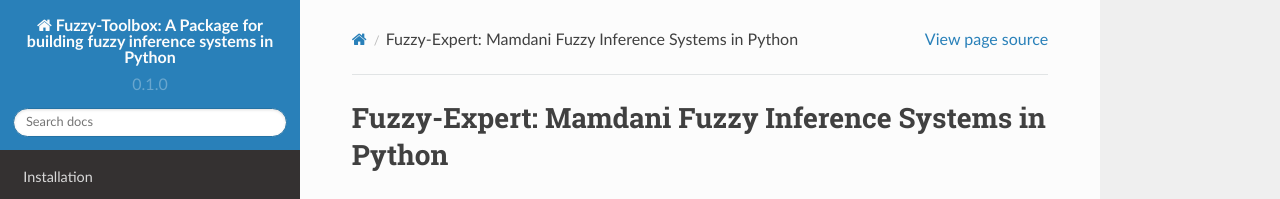
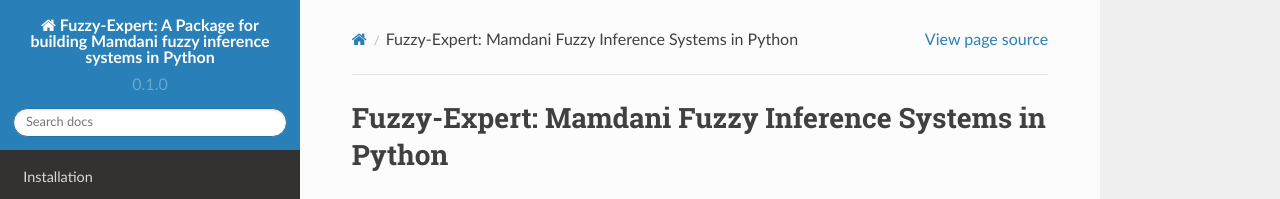
Before and after one commit to jdvelasq/fuzzy-expert, a Sphinx documentation site: the page built from sphinx/index.rst, in a window 1280 px wide. Shown: the top 199 px of the page. Built offline with Sphinx 7.4.7 and the Read the Docs theme 2.0.0, drawn with Linux system fonts in a browser that asks for light colours; formulas are drawn with MathJax 3; pages that are not in the unit, such as notebooks, are missing from menus.

```diff
--- a/sphinx/conf.py
+++ b/sphinx/conf.py
@@ -35,9 +35,11 @@
     "sphinx.ext.napoleon",
     "sphinx.ext.todo",
     "sphinx.ext.viewcode",
-    # "nbsphinx",
+    "nbsphinx",
     "sphinx.ext.imgmath",
 ]
+
+autodoc_typehints = "description"
 
 # Add any paths that contain templates here, relative to this directory.
 templates_path = ["_templates"]
@@ -53,7 +55,9 @@
 master_doc = "index"
 
 # General information about the project.
-project = "Fuzzy-Toolbox: A Package for building fuzzy inference systems in Python"
+project = (
+    "Fuzzy-Expert: A Package for building Mamdani fuzzy inference systems in Python"
+)
 copyright = "2021, Juan D. Velasquez"
 author = "Juan D. Velasquez"
 
@@ -228,7 +232,7 @@
 # (source start file, target name, title,
 #  author, documentclass [howto, manual, or own class]).
 latex_documents = [
-    (master_doc, "biblio.tex", "Fuzzy-Toolbox Documentation", "Author", "manual"),
+    (master_doc, "biblio.tex", "Fuzzy-Expert Documentation", "Author", "manual"),
 ]
 
 # The name of an image file (relative to this directory) to place at the top of
@@ -256,7 +260,7 @@
 
 # One entry per manual page. List of tuples
 # (source start file, name, description, authors, manual section).
-man_pages = [(master_doc, "Fuzzy-Toolbox", "Fuzzy-Toolbox Documentation", [author], 1)]
+man_pages = [(master_doc, "Fuzzy-Expert", "Fuzzy-Expert Documentation", [author], 1)]
 
 # If true, show URL addresses after external links.
 # man_show_urls = False
@@ -270,11 +274,11 @@
 texinfo_documents = [
     (
         master_doc,
-        "Fuzzy-Toolbox",
-        "Fuzzy-Toolbox Documentation",
+        "Fuzzy-Expert",
+        "Fuzzy-Expert Documentation",
         author,
-        "Fuzzy-Toolbox",
-        "A Package for building fuzzy inference systems in Python",
+        "Fuzzy-Expert",
+        "A Package for building Mamdani fuzzy inference systems in Python",
         "Miscellaneous",
     ),
 ]
```
